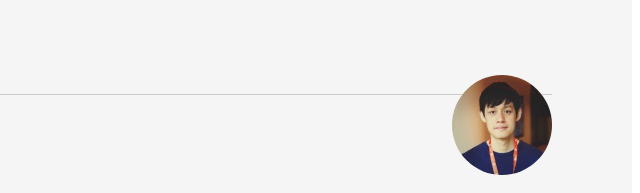
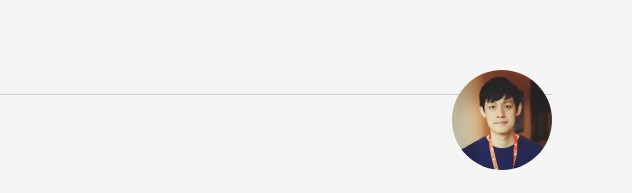
Before and after one commit to arthurtee/arthurtee.github.io, a plain HTML site: page index.html in a window 1280 px wide. Shown: the part 239-432 px from the top of the page, 640-1280 px from the left. Drawn offline with Linux system fonts and the light colour scheme; a small style sheet from the web is missing.

Commit message:
fix link and image

```diff
--- a/index.html
+++ b/index.html
@@ -34,7 +34,7 @@
 				<div class="yui-u">
 					<!--// .profile pic -->
 					<div class="contact-info">
-						<img src="img/me.jpg" alt="Avatar" style="width:100px; border-radius: 50%;" >
+						<img src="img/me.jpg" alt="Avatar" style="width:100px; border-radius: 50%; float:right;" >
 					</div>
 				</div>
 			</div>
@@ -170,7 +170,7 @@
 		</div>
 
 		<div id="ft">
-			<p>TEE Seng Tuan &mdash; <a href="mailto:justarthur.t@gmail.com">justarthur.t@gmail.com</a> &mdash; <a href="https://arthurtee.github.io/">arthurtee.github.io</a> </p>
+			<p>TEE Seng Tuan &mdash; <a href="mailto:justarthur.t@gmail.com">justarthur.t@gmail.com</a> &mdash; <a href="https://arthurtee.github.io/index.html">arthurtee.github.io</a> </p>
 		</div><!--// footer -->
 
 	</div><!-- // inner -->
--- a/resume.css
+++ b/resume.css
@@ -36,7 +36,7 @@ strong { font-weight: bold; }
 li { line-height: 24px; border-bottom: 1px solid #ccc; }
 p.enlarge { font-size: 144%; padding-right: 6.5em; line-height: 24px; }
 p.enlarge span { color: #000 }
-.contact-info { margin-top: 5px; float:right; }
+.contact-info { margin-top: 5px; }
 .first h2 { font-style: italic; }
 .last { border-bottom: 0 }
 
```
